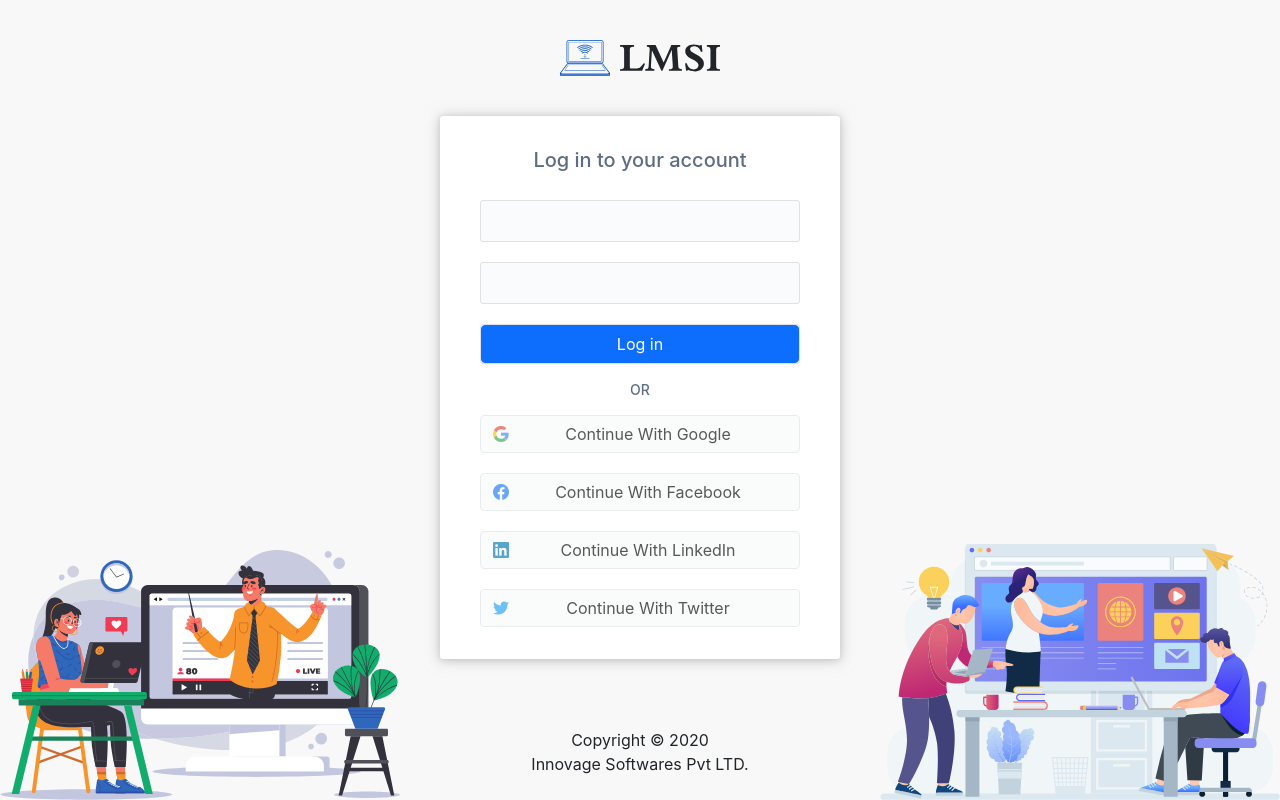
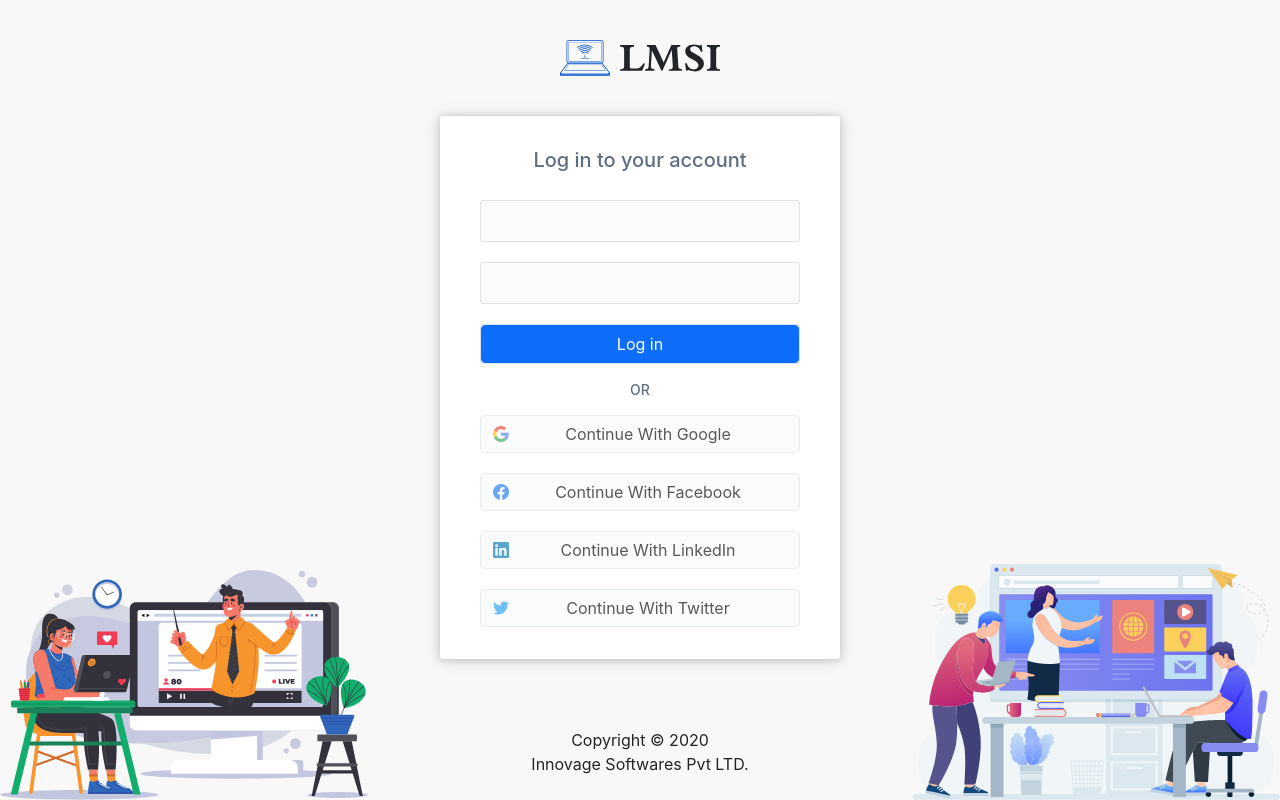
Before and after one commit to inovexia/lmsi-frontend, a React (Create React App) app: page /auth/sign-in in a window 1280 px wide. Built offline with nearby package versions, Linux system fonts and the light colour scheme.

Commit message:
SCSS Fix

```diff
--- a/src/assets/scss/project/views/_auth.scss
+++ b/src/assets/scss/project/views/_auth.scss
@@ -108,20 +108,26 @@
 }
 @media (min-width: map-get($grid-breakpoints, 'sm')) {
 }
-@media (min-width: map-get($grid-breakpoints, 'md')) {
+@media (min-width: 705px) {
   .user-authorize {
+    background-attachment: fixed;
     background-blend-mode: multiply;
-    background-attachment: fixed;
     background-image: url('../../../images/auth1.svg'),
       url('../../../images/auth2.svg');
     background-position: bottom left, bottom right;
-    background-size: 400px auto;
     background-repeat: no-repeat;
+    background-size: calc(((100vw - 400px) / 2) - 32px),
+      calc(((100vw - 400px) / 2) - 32px), cover;
   }
+}
+@media (min-width: map-get($grid-breakpoints, 'md')) {
 }
 @media (min-width: map-get($grid-breakpoints, 'lg')) {
 }
 @media (min-width: map-get($grid-breakpoints, 'xl')) {
+  .user-authorize {
+    background-size: 368px auto;
+  }
 }
 @media (min-width: map-get($grid-breakpoints, 'xxl')) {
 }
```
